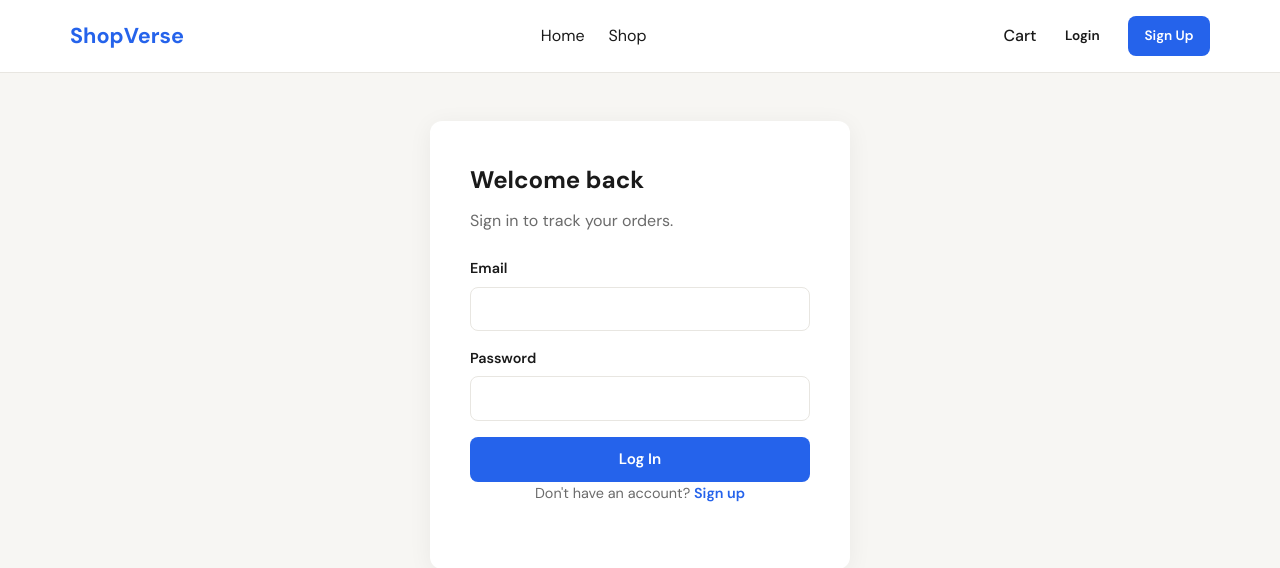
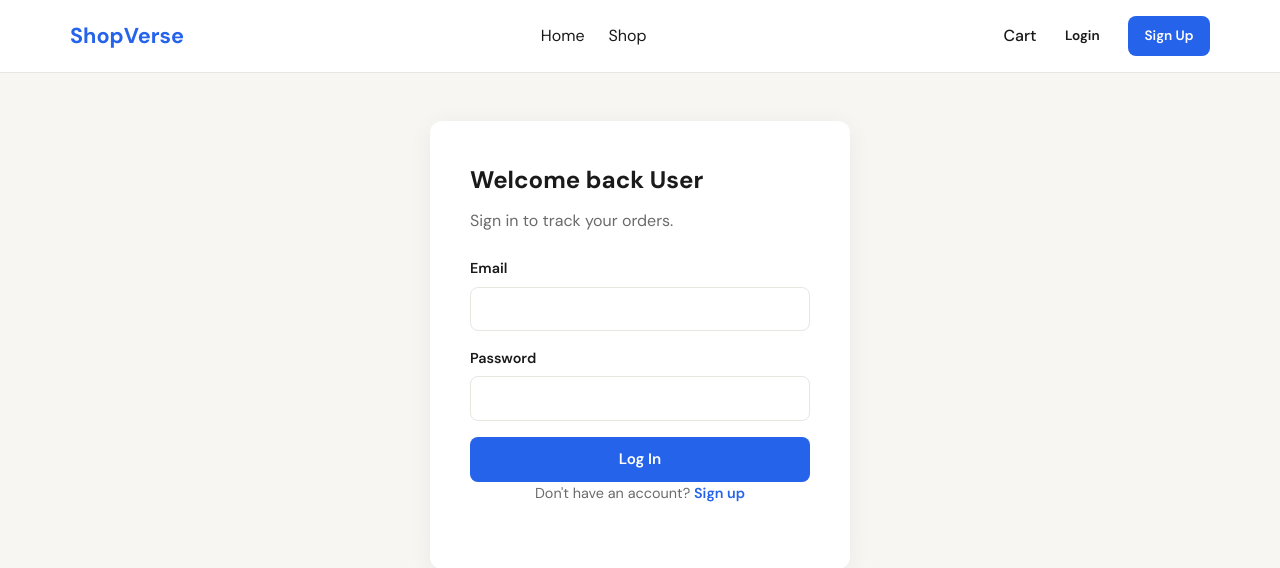
Before and after one commit to ShivamRTiwari/e-comwebpage, a Flask app: page /login in a window 1280 px wide. Shown: the top 568 px of the page. Run offline with Flask 3, Linux system fonts and the light colour scheme.

Commit message:
Update login.html

```diff
--- a/templates/login.html
+++ b/templates/login.html
@@ -6,7 +6,7 @@
 <section class="section auth-section">
   <div class="container">
     <div class="auth-card">
-      <h1>Welcome back</h1>
+      <h1>Welcome back User</h1>
       <p>Sign in to track your orders.</p>
       <form method="post" class="auth-form">
         <div class="form-group">
```
